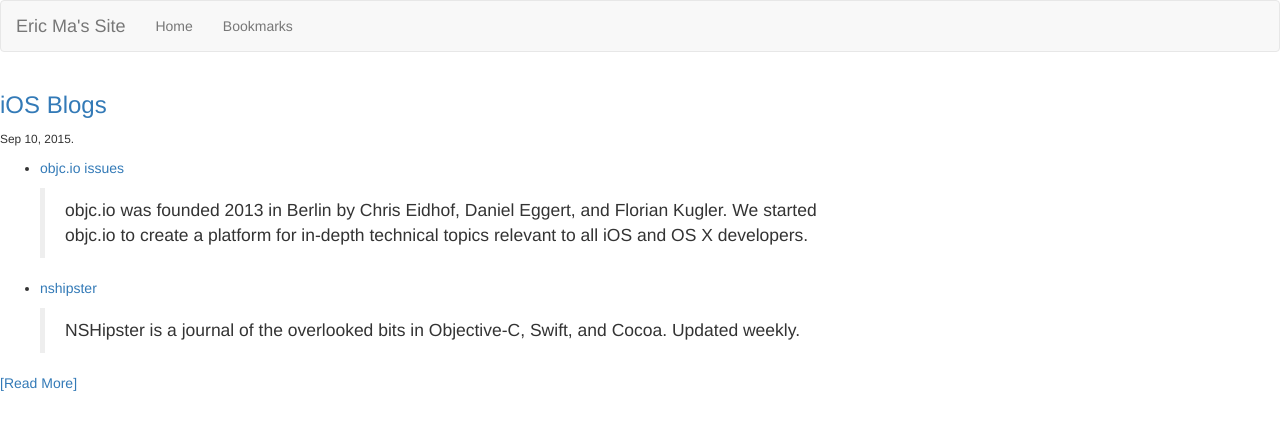
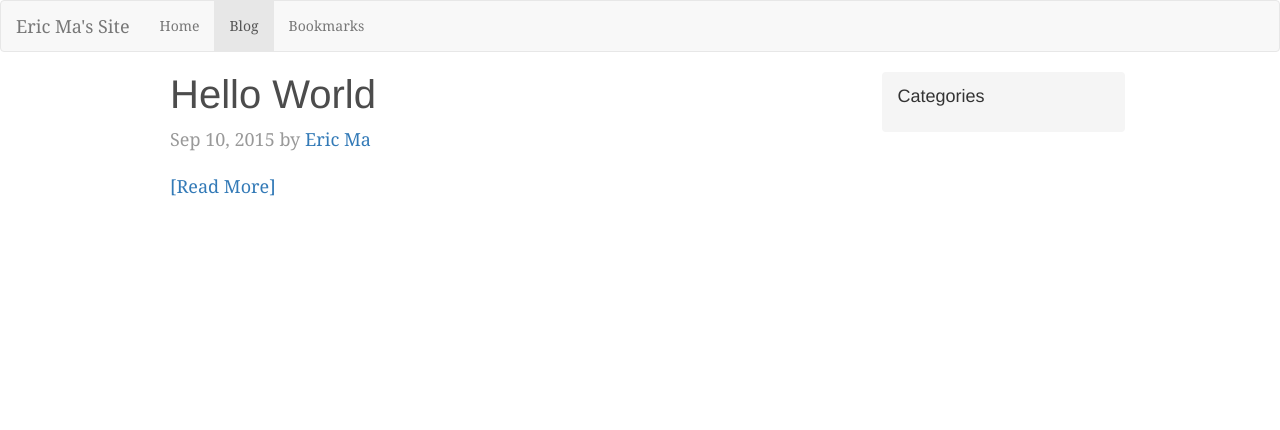
Before and after one commit to majunkang/majunkang.github.io, a Jekyll site: the page built from blog.html, in a window 1280 px wide. Shown: the top 430 px of the page. Built offline with Jekyll 4.4.1, drawn with Linux system fonts in a browser that asks for light colours; nearby versions of some CDN libraries.

Commit message:
add blog.css

```diff
--- a/_includes/head.html
+++ b/_includes/head.html
@@ -9,4 +9,6 @@
     <script src="https://ajax.googleapis.com/ajax/libs/jquery/1.11.3/jquery.min.js"></script>
     <script src="https://maxcdn.bootstrapcdn.com/bootstrap/3.3.5/js/bootstrap.min.js"></script>
 
+    <link href="/assets/css/blog.css" rel="stylesheet">
+
 </head>
--- a/_includes/nav.html
+++ b/_includes/nav.html
@@ -12,9 +12,9 @@
           <a href="{{"/" | prepend: site.baseurl }}">Home</a>
         </li>
 
-        <!--li {% if page.title == "Blog" %}class="active"{% endif %}>
+        <li {% if page.title == "Blog" %}class="active"{% endif %}>
           <a href="{{"/blog/" | prepend: site.baseurl }}">Blog</a>
-        </li-->
+        </li>
 
         <li {% if page.title == "Bookmarks" %}class="active"{% endif %}>
           <a href="{{"/bookmarks/" | prepend: site.baseurl }}">Bookmarks</a>
--- a/_layouts/bookmarks.html
+++ b/_layouts/bookmarks.html
@@ -2,8 +2,8 @@
 layout: default
 ---
 
-<div>
-
+<div class="row">
+    <div class="col-md-10 col-md-offset-1">
             {{ content }}
-
+    </div>
 </div>
--- a/_layouts/default.html
+++ b/_layouts/default.html
@@ -6,8 +6,9 @@
     <body>
         {% include nav.html %}
 
+        	<div class="container">
             {{ content }}
-
+        	</div>
         {% include footer.html %}
     </body>
 </html>
--- a/_posts/2015-09-10-iOS-Blogs.md
+++ b/_posts/2015-09-10-iOS-Blogs.md
@@ -1,20 +1,6 @@
 ---
 layout: post
-title:  "iOS Blogs"
+title:  "Hello World"
 date: 2015-09-10 00:04:45
 categories: blog
 ---
-
-- [objc.io issues][]
-
-	> objc.io was founded 2013 in Berlin by Chris Eidhof, Daniel Eggert, and Florian Kugler. We started objc.io to create a platform for in-depth technical topics relevant to all iOS and OS X developers.
-
-
-- [nshipster][]
-
-	> NSHipster is a journal of the overlooked bits in Objective-C, Swift, and Cocoa. Updated weekly.
-
-
-[objc.io issues]:    	https://www.objc.io/issues/
-
-[nshipster]: 			http://nshipster.com/
--- /dev/null
+++ b/assets/css/blog.css
@@ -0,0 +1,175 @@
+/*
+ * Globals
+ */
+
+body {
+  font-family: Georgia, "Times New Roman", Times, serif;
+  color: #555;
+}
+
+h1, .h1,
+h2, .h2,
+h3, .h3,
+h4, .h4,
+h5, .h5,
+h6, .h6 {
+  margin-top: 0;
+  font-family: "Helvetica Neue", Helvetica, Arial, sans-serif;
+  font-weight: normal;
+  color: #333;
+}
+
+
+/*
+ * Override Bootstrap's default container.
+ */
+
+@media (min-width: 1200px) {
+  .container {
+    width: 970px;
+  }
+}
+
+
+/*
+ * Masthead for nav
+ */
+
+.blog-masthead {
+  background-color: #428bca;
+  -webkit-box-shadow: inset 0 -2px 5px rgba(0,0,0,.1);
+          box-shadow: inset 0 -2px 5px rgba(0,0,0,.1);
+}
+
+/* Nav links */
+.blog-nav-item {
+  position: relative;
+  display: inline-block;
+  padding: 10px;
+  font-weight: 500;
+  color: #cdddeb;
+}
+.blog-nav-item:hover,
+.blog-nav-item:focus {
+  color: #fff;
+  text-decoration: none;
+}
+
+/* Active state gets a caret at the bottom */
+.blog-nav .active {
+  color: #fff;
+}
+.blog-nav .active:after {
+  position: absolute;
+  bottom: 0;
+  left: 50%;
+  width: 0;
+  height: 0;
+  margin-left: -5px;
+  vertical-align: middle;
+  content: " ";
+  border-right: 5px solid transparent;
+  border-bottom: 5px solid;
+  border-left: 5px solid transparent;
+}
+
+
+/*
+ * Blog name and description
+ */
+
+.blog-header {
+  padding-top: 20px;
+  padding-bottom: 20px;
+}
+.blog-title {
+  margin-top: 30px;
+  margin-bottom: 0;
+  font-size: 60px;
+  font-weight: normal;
+}
+.blog-description {
+  font-size: 20px;
+  color: #999;
+}
+
+
+/*
+ * Main column and sidebar layout
+ */
+
+.blog-main {
+  font-size: 18px;
+  line-height: 1.5;
+}
+
+/* Sidebar modules for boxing content */
+.sidebar-module {
+  padding: 15px;
+  margin: 0 -15px 15px;
+}
+.sidebar-module-inset {
+  padding: 15px;
+  background-color: #f5f5f5;
+  border-radius: 4px;
+}
+.sidebar-module-inset p:last-child,
+.sidebar-module-inset ul:last-child,
+.sidebar-module-inset ol:last-child {
+  margin-bottom: 0;
+}
+
+
+/* Pagination */
+.pager {
+  margin-bottom: 60px;
+  text-align: left;
+}
+.pager > li > a {
+  width: 140px;
+  padding: 10px 20px;
+  text-align: center;
+  border-radius: 30px;
+}
+
+
+/*
+ * Blog posts
+ */
+
+.blog-post {
+  margin-bottom: 60px;
+}
+.blog-post-title {
+  margin-bottom: 5px;
+  font-size: 40px;
+}
+.blog-post-meta {
+  margin-bottom: 20px;
+  color: #999;
+}
+
+
+/*
+ * Footer
+ */
+
+.blog-footer {
+  padding: 40px 0;
+  color: #999;
+  text-align: center;
+  background-color: #f9f9f9;
+  border-top: 1px solid #e5e5e5;
+}
+.blog-footer p:last-child {
+  margin-bottom: 0;
+}
+
+h2 a.blog-post-title {
+  text-decoration:none;
+  color:#4C4C4C;
+}
+
+h2 a.blog-post-title:hover {
+  color:#2970A6;
+}
--- a/blog.html
+++ b/blog.html
@@ -4,28 +4,38 @@
 permalink: /blog/
 ---
 
-<div>
     <div class="row">
 
-        <div class="col-lg-8">
+        <div class="col-sm-8 blog-main">
 
             {% for post in site.categories['blog'] %}
 
-                <a href="{{ post.url | prepend: site.baseurl }}">
-                    <h3>{{ post.title }}</h3>
-                </a>
+            <div class="blog-post">
 
-                <p>
-                    <small>{{ post.date | date: "%b %-d, %Y" }}.</small>
-                </p>
+                <h2>
+                    <a class="blog-post-title" href="{{ post.url | prepend: site.baseurl }}">
+                     {{ post.title }}
+                    </a>
+                </h2>
+                <p class="blog-post-meta"> {{ post.date | date: "%b %-d, %Y" }} by <a href="#">Eric Ma</a></p>
 
-                {{ post.excerpt }}
+                                {{ post.excerpt }}
 
                 <p>
                     <a href="{{ post.url | prepend: site.baseurl }}">[Read More]</a>
                 </p>
 
+            </div>
+
             {% endfor %}
 
+        </div>
+
+        <div class="col-sm-3 col-sm-offset-1 blog-sidebar">
+          <div class="sidebar-module sidebar-module-inset">
+            <h4>Categories</h4>
+            <p></p>
+          </div>
+        </div>
+
     </div>
-</div>
```
